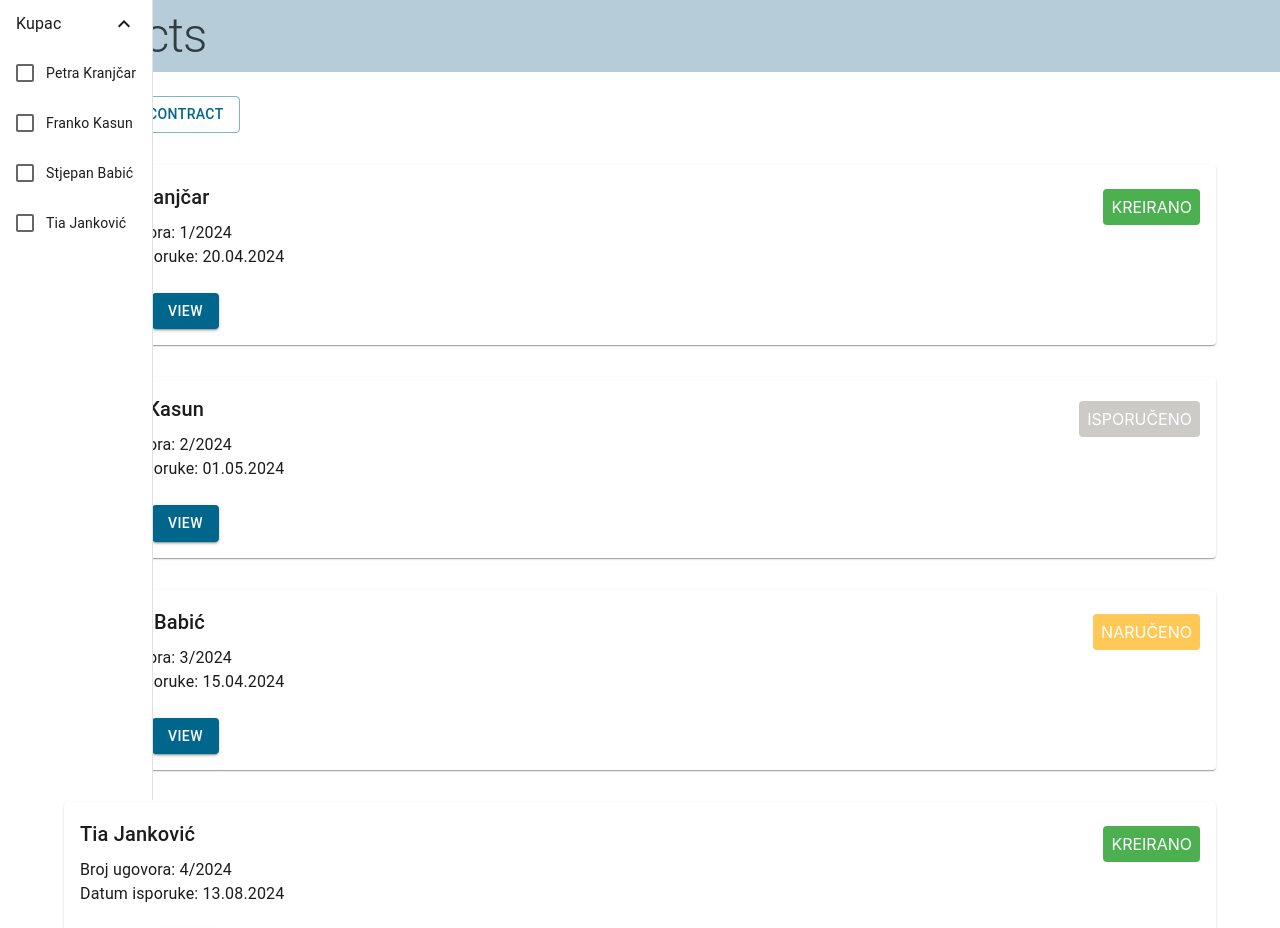
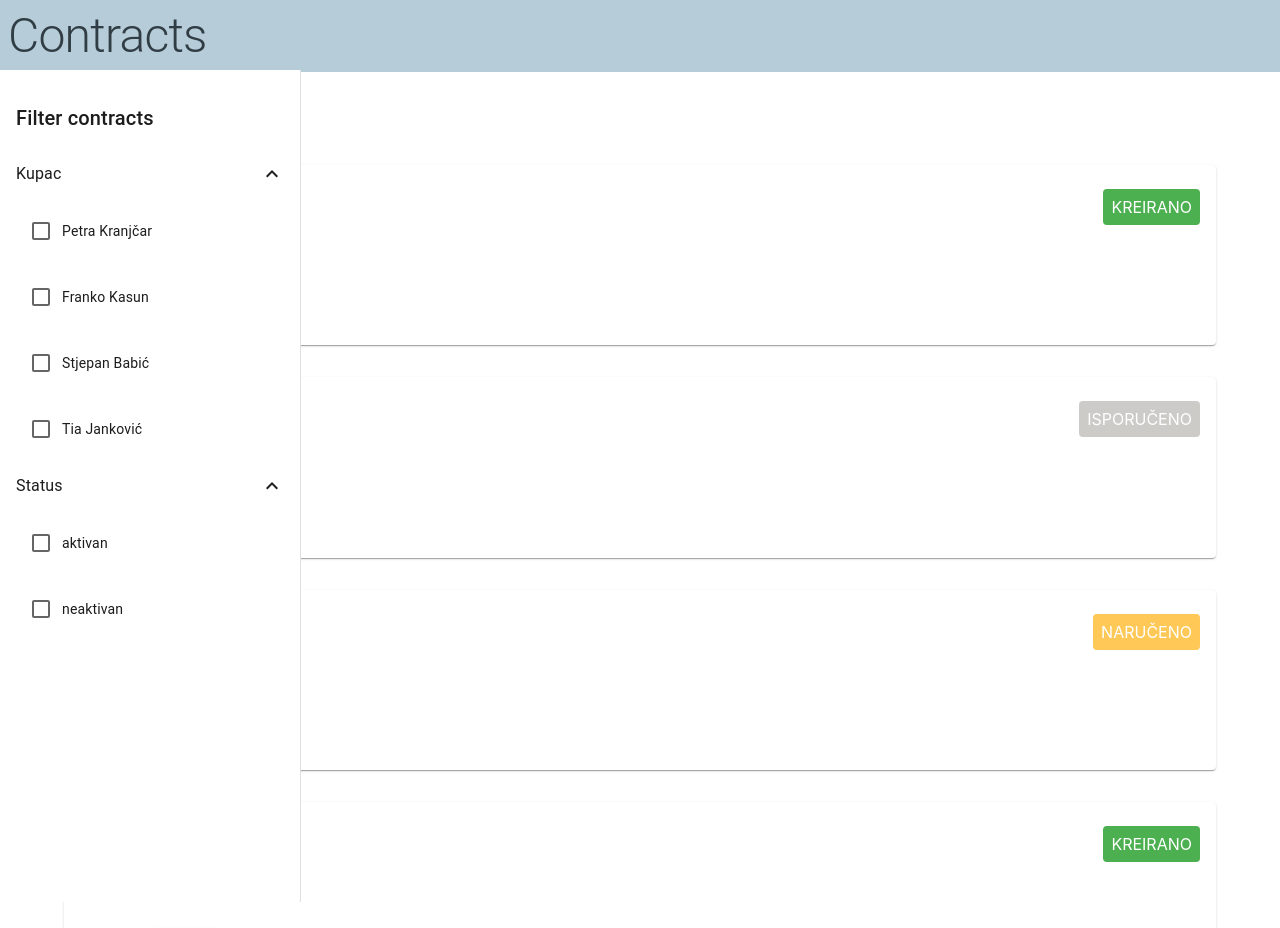
Before and after one commit to SilvijaProzinger/Contract-Managing-App, a React (Create React App) app: page / in a window 1280 px wide. Shown: the top 928 px of the page. Built offline with nearby package versions, Linux system fonts and the light colour scheme.

Commit message:
add appropriate date input prop and edit filter function

```diff
--- a/src/api/contracts.json
+++ b/src/api/contracts.json
@@ -5,27 +5,7 @@
     "broj_ugovora": "1/2024",
     "datum_akontacije": "2024-01-04",
     "rok_isporuke": "2024-04-20",
-    "status": "KREIRANO",
-    "articles": [
-      {
-        "id": 1,
-        "naziv": "Perilica posuđa ugradbena Electrolux EEA27200L",
-        "dobavljac": "Sancta Domenica",
-        "status": "KREIRANO"
-      },
-      {
-        "id": 2,
-        "naziv": "Napa ugradbena Gorenje TH60E3X",
-        "dobavljac": "Sancta Domenica",
-        "status": "NARUČENO"
-      },
-      {
-        "id": 3,
-        "naziv": "Ploča ugradbena kombinirana Gorenje GCE691BSC",
-        "dobavljac": "Bijela tehnika",
-        "status": "ISPORUČEO"
-      }
-    ]
+    "status": "KREIRANO"
   },
   {
     "id": 2,
@@ -50,13 +30,5 @@
     "datum_akontacije": "2024-03-14",
     "rok_isporuke": "2024-08-13",
     "status": "KREIRANO"
-  },
-  {
-    "id": 5,
-    "kupac": "Tia Janković",
-    "broj_ugovora": "4/2024",
-    "datum_akontacije": "2024-03-14",
-    "rok_isporuke": "2024-08-13",
-    "status": "KREIRANO"
   }
 ]
--- a/src/components/AddNewContract.tsx
+++ b/src/components/AddNewContract.tsx
@@ -6,6 +6,7 @@ import {
   DialogContent,
   TextField,
   Button,
+  InputAdornment,
 } from "@mui/material";
 import { Contract } from "../types/types";
 import { useContractsStore } from "../store/contractsStore";
@@ -37,6 +38,7 @@ const AddNewContract = ({ isNewModalOpen, onClose }: Props) => {
 
   const handleSubmit = () => {
     addContract(newContractData);
+    onClose();
   };
 
   return (
@@ -72,6 +74,15 @@ const AddNewContract = ({ isNewModalOpen, onClose }: Props) => {
           value={newContractData.rok_isporuke}
           onChange={handleInputChange}
           required
+          InputProps={{
+            inputProps: {
+              pattern: "\\d{4}-\\d{2}-\\d{2}",
+              title: "Date must be in YYYY-MM-DD format",
+            },
+            startAdornment: (
+              <InputAdornment position="start">(YYYY-MM-DD)</InputAdornment>
+            ),
+          }}
         />
         <TextField
           margin="dense"
@@ -82,6 +93,15 @@ const AddNewContract = ({ isNewModalOpen, onClose }: Props) => {
           value={newContractData.datum_akontacije}
           onChange={handleInputChange}
           required
+          InputProps={{
+            inputProps: {
+              pattern: "\\d{4}-\\d{2}-\\d{2}",
+              title: "Date must be in YYYY-MM-DD format",
+            },
+            startAdornment: (
+              <InputAdornment position="start">(YYYY-MM-DD)</InputAdornment>
+            ),
+          }}
         />
       </DialogContent>
       <DialogActions>
--- a/src/components/ContractList.tsx
+++ b/src/components/ContractList.tsx
@@ -1,17 +1,48 @@
+import { useState, useEffect } from "react";
 import { Stack, Button } from "@mui/material";
 import { Contract } from "../types/types";
 import { useContractsStore } from "../store/contractsStore";
 import ContractListItem from "./ContractListItem";
 import AddNewContract from "./AddNewContract";
-import { useState } from "react";
 
-const ContractList = () => {
+type Props = {
+  filters: string[];
+};
+
+const ContractList = ({ filters }: Props) => {
   const { contracts } = useContractsStore();
   const [isNewModalOpen, setIsNewModal] = useState(false);
+  const [filteredContractList, setFilteredContractList] = useState([]);
+
+  // filter the contracts list based on selected filters
+  useEffect(() => {
+    if (filters.length > 0) {
+      const statusFilter = contracts.filter((contract: Contract) => {
+        if (filters.includes("aktivan")) {
+          return (
+            contract.status === "KREIRANO" || contract.status === "NARUČENO"
+          );
+        } else if (filters.includes("neaktivan")) {
+          return contract.status === "ISPORUČENO";
+        } else {
+          return contract.status;
+        }
+      });
+
+      const filteredList = contracts.filter((contract: Contract) => {
+        return filters.includes(contract.kupac) && filters.includes(statusFilter)
+      });
+      setFilteredContractList(filteredList);
+    } else {
+      setFilteredContractList(contracts);
+    }
+  }, [contracts, filters]);
+
+  useEffect(() => {});
 
   const handleOpenNewModal = () => {
-    setIsNewModal(true)
-  }
+    setIsNewModal(true);
+  };
 
   const handleCloseNewModal = () => {
     setIsNewModal(false);
@@ -28,7 +59,7 @@ const ContractList = () => {
         >
           Add new contract
         </Button>
-        {contracts.map((contract: Contract) => (
+        {filteredContractList.map((contract: Contract) => (
           <ContractListItem key={contract.id} contract={contract} />
         ))}
       </Stack>
--- a/src/components/ContractListItem.tsx
+++ b/src/components/ContractListItem.tsx
@@ -3,17 +3,13 @@ import { Contract } from "../types/types";
 import StatusBadge from "./StatusBadge";
 import { useState } from "react";
 import EditContract from "./EditContract";
+import { convertDate } from "../utils/dateConvert";
 
 type Props = {
   contract: Contract;
 };
 
 const ContractListItem = ({ contract }: Props) => {
-  const convertDate = (deliveryDate: string) => {
-    const parts = deliveryDate.split("-"); // rearrange contract delivery date to european format
-    return `${parts[2]}.${parts[1]}.${parts[0]}`;
-  };
-
   const [isEditModalOpen, setIsEditModalOpen] = useState(false);
 
   const openEditModal = () => {
--- a/src/components/Dashboard.tsx
+++ b/src/components/Dashboard.tsx
@@ -12,6 +12,7 @@ type Props = {
 const Dashboard = ({ loading, error }: Props) => {
   const [open, setOpen] = useState(false);
   const [screenWidth, setScreenWidth] = useState(window.innerWidth);
+  const [filters, setFilters] = useState<string[]>([])
 
   // check window width to apply appropriate filter drawer variant
   useEffect(() => {
@@ -29,6 +30,10 @@ const Dashboard = ({ loading, error }: Props) => {
     setOpen(!open);
   };
 
+  const filterContracts = (appliedFilters: string[]) => {
+    setFilters(appliedFilters)
+  }
+
   if (loading) {
     return <p>Loading...</p>;
   }
@@ -44,9 +49,14 @@ const Dashboard = ({ loading, error }: Props) => {
         screenWidth={screenWidth}
         toggleDrawer={toggleDrawer}
       />
-      <FilterList screenWidth={screenWidth} open={open} toggleDrawer={toggleDrawer}/>
+      <FilterList
+        screenWidth={screenWidth}
+        open={open}
+        toggleDrawer={toggleDrawer}
+        filterContracts={filterContracts}
+      />
       <Container maxWidth="lg" sx={{ p: 3 }}>
-        <ContractList />
+        <ContractList filters={filters}/>
       </Container>
     </Container>
   );
--- a/src/components/EditContract.tsx
+++ b/src/components/EditContract.tsx
@@ -8,6 +8,7 @@ import {
   TextField,
   Button,
   Typography,
+  InputAdornment,
 } from "@mui/material";
 import { useContractsStore } from "../store/contractsStore";
 import { Contract } from "../types/types";
@@ -23,12 +24,12 @@ const EditContract = ({ contractId, isEditModalOpen, onClose }: Props) => {
   const contract = getContractById(contractId); // select the right contract object from the state by its id
 
   const [editedContract, setEditedContract] = useState<Contract>(contract);
-  const [statusWarning, setStatusWarning] = useState("");
+  const [invalidStatus, setInvalidStatus] = useState(false);
 
   const handleInputChange = (e: React.ChangeEvent<HTMLInputElement>) => {
     const { name, value } = e.target;
 
-    setStatusWarning("");
+    //setStatusWarning("");
     // ensure the status can only be changed into accepted values
     if (name === "status") {
       if (value === "") {
@@ -45,9 +46,6 @@ const EditContract = ({ contractId, isEditModalOpen, onClose }: Props) => {
           status: value,
         }));
       } else {
-        setStatusWarning(
-          `An error has occurred. The status can't go from ${editedContract.status} to ${value}.`
-        );
       }
     } else {
       setEditedContract((prevContract) => ({
@@ -72,6 +70,7 @@ const EditContract = ({ contractId, isEditModalOpen, onClose }: Props) => {
         This is where you can edit delivery date or status.
       </DialogContentText>
       <DialogContent>
+        {contract.status !== "ISPORUČENO" && (
           <TextField
             margin="dense"
             id="rok_isporuke"
@@ -80,18 +79,29 @@ const EditContract = ({ contractId, isEditModalOpen, onClose }: Props) => {
             fullWidth
             value={editedContract?.rok_isporuke || ""}
             onChange={handleInputChange}
+            InputProps={{
+              inputProps: {
+                pattern: "\\d{4}-\\d{2}-\\d{2}",
+                title: "Date must be in YYYY-MM-DD format",
+              },
+              startAdornment: (
+                <InputAdornment position="start">(YYYY-MM-DD)</InputAdornment>
+              ),
+            }}
           />
+        )}
         <TextField
           margin="dense"
           id="status"
           name="status"
           label="Status"
+          error={invalidStatus}
+          helperText="Incorrect value"
           fullWidth
           value={editedContract?.status || ""}
           onChange={handleInputChange}
         />
       </DialogContent>
-      {statusWarning && <Typography>{statusWarning}</Typography>}
       <DialogActions>
         <Button onClick={onClose}>Cancel</Button>
         <Button onClick={handleSubmit} color="primary">
--- a/src/components/FilterList.tsx
+++ b/src/components/FilterList.tsx
@@ -3,10 +3,11 @@ import {
   List,
   ListItemText,
   ListItemButton,
-  Checkbox,
   Collapse,
   Box,
+  Typography,
 } from "@mui/material";
+import { styled } from "@mui/material/styles";
 import ExpandLess from "@mui/icons-material/ExpandLess";
 import ExpandMore from "@mui/icons-material/ExpandMore";
 import FilterListItem from "./FilterListItem";
@@ -18,24 +19,40 @@ type Props = {
   screenWidth: number;
   open: boolean;
   toggleDrawer: () => void;
+  filterContracts: (appliedFilters: string[]) => void;
 };
 
-const FilterList = ({ screenWidth, open, toggleDrawer }: Props) => {
+const DrawerCustom = styled(Drawer)({
+  width: "300px",
+  "& .MuiDrawer-paper": {
+    width: "300px",
+    marginTop: "70px",
+    paddingTop: "32px",
+  },
+});
+
+const FilterList = ({ screenWidth, open, toggleDrawer, filterContracts }: Props) => {
   const { contracts } = useContractsStore();
   const [showCheckboxes, setShowCheckboxes] = useState(true);
   const [checkedFilter, setCheckedFilter] = useState<string[]>([]);
 
   // show only unique values for filtering in case one buyer shows up multiple times
   const buyerFiltersToDisplay = Array.from(
-    new Set(contracts.map((contract: Contract) => contract.kupac))
+    new Set<string>(contracts.map((contract: Contract) => contract.kupac))
   );
 
   // create 'active' or 'inactive' filter values for contract status
-  const statusFiltersToDisplay = contracts.map((contract: Contract) => {
-    if (contract.status === 'KREIRANO' || contract.status === 'NARUČENO') return 'aktivan'
-    else return ('neaktivan')
-  })
+  const statusFiltersToDisplay = Array.from(
+    new Set<string>(
+      contracts.map((contract: Contract) => {
+        if (contract.status === "KREIRANO" || contract.status === "NARUČENO")
+          return "aktivan";
+        else return "neaktivan";
+      })
+    )
+  );
 
+  // toggle filter checkboxes and add them to filter state
   const handleToggleCheckbox = (value: string) => () => {
     const currentIndex = checkedFilter.indexOf(value);
     const newChecked = [...checkedFilter];
@@ -49,21 +66,25 @@ const FilterList = ({ screenWidth, open, toggleDrawer }: Props) => {
     setCheckedFilter(newChecked);
   };
 
+  // toggle filter group dropdown
   const handleToggleFilterGroup = () => {
     setShowCheckboxes(!showCheckboxes);
   };
 
   useEffect(() => {
-    console.log(checkedFilter, buyerFiltersToDisplay, statusFiltersToDisplay);
-  }, [checkedFilter, buyerFiltersToDisplay, statusFiltersToDisplay]);
+    filterContracts(checkedFilter)
+  }, [filterContracts, checkedFilter]);
 
   return (
-    <Drawer
+    <DrawerCustom
       open={open}
       onClose={toggleDrawer}
       variant={screenWidth > 1200 ? "permanent" : "temporary"}
       anchor={"left"}
     >
+      <Typography variant="h6" pl={2} pb={2}>
+        Filter contracts
+      </Typography>
       <Box>
         <ListItemButton onClick={handleToggleFilterGroup}>
           <ListItemText primary="Kupac" />
@@ -71,7 +92,7 @@ const FilterList = ({ screenWidth, open, toggleDrawer }: Props) => {
         </ListItemButton>
         <Collapse in={showCheckboxes} timeout="auto" unmountOnExit>
           <List component="div" disablePadding>
-            {buyerFiltersToDisplay.map((buyer: any) => {
+            {buyerFiltersToDisplay.map((buyer: string) => {
               return (
                 <FilterListItem
                   handleToggleCheckbox={handleToggleCheckbox}
@@ -84,37 +105,27 @@ const FilterList = ({ screenWidth, open, toggleDrawer }: Props) => {
           </List>
         </Collapse>
       </Box>
-      {/*<Box>
+      <Box>
         <ListItemButton onClick={handleToggleFilterGroup}>
-          <ListItemText primary="Aktivnost" />
+          <ListItemText primary="Status" />
           {showCheckboxes ? <ExpandLess /> : <ExpandMore />}
         </ListItemButton>
         <Collapse in={showCheckboxes} timeout="auto" unmountOnExit>
           <List component="div" disablePadding>
-            {contracts.map((contract: Contract) => {
-              const labelId = `${contract.status}`;
+            {statusFiltersToDisplay.map((status: string) => {
               return (
-                <ListItemButton
-                  key={contract.kupac}
-                  role={undefined}
-                  onClick={handleToggleCheckbox(contract.status)}
-                  dense
-                >
-                  <Checkbox
-                    edge="start"
-                    checked={checkedFilter.indexOf(contract.status) !== -1}
-                    tabIndex={-1}
-                    disableRipple
-                    inputProps={{ "aria-labelledby": labelId }}
-                  />
-                  <ListItemText id={labelId} primary={contract.status} />
-                </ListItemButton>
+                <FilterListItem
+                  handleToggleCheckbox={handleToggleCheckbox}
+                  labelId={status}
+                  propertyToFilter={status}
+                  isChecked={checkedFilter.indexOf(status) !== -1}
+                />
               );
             })}
           </List>
         </Collapse>
-        </Box>*/}
-    </Drawer>
+      </Box>
+    </DrawerCustom>
   );
 };
 
--- a/src/components/FilterListItem.tsx
+++ b/src/components/FilterListItem.tsx
@@ -1,4 +1,9 @@
-import { ListItemText, ListItemButton, Checkbox } from "@mui/material";
+import {
+  ListItem,
+  ListItemText,
+  ListItemButton,
+  Checkbox,
+} from "@mui/material";
 
 type Props = {
   handleToggleCheckbox: (propertyToFilter: string) => void;
@@ -14,10 +19,10 @@ const FilterListItem = ({
   isChecked,
 }: Props) => {
   return (
+    <ListItem>
       <ListItemButton
         key={propertyToFilter}
-      role={undefined}
-      onClick={() => handleToggleCheckbox(propertyToFilter)}
+        onClick={handleToggleCheckbox(propertyToFilter)}
         dense
       >
         <Checkbox
@@ -29,6 +34,7 @@ const FilterListItem = ({
         />
         <ListItemText id={labelId} primary={propertyToFilter} />
       </ListItemButton>
+    </ListItem>
   );
 };
 
--- a/src/components/Header.tsx
+++ b/src/components/Header.tsx
@@ -21,7 +21,7 @@ const Header = ({ title, screenWidth, toggleDrawer }: Props) => {
     <CustomAppBar position="static">
       <Grid container alignItems="center">
         {shouldShowFilterButton && (
-          <Grid item>
+          <Grid pl={3} item>
             <IconButton onClick={toggleDrawer}>
               <FilterListIcon />
             </IconButton>
--- /dev/null
+++ b/src/utils/dateConvert.ts
@@ -0,0 +1,4 @@
+export const convertDate = (deliveryDate: string) => {
+  const parts = deliveryDate.split("-"); // rearrange contract delivery date to european format
+  return `${parts[2]}.${parts[1]}.${parts[0]}`;
+};
```
Lines whose indentation alone changed are shown as unchanged.
